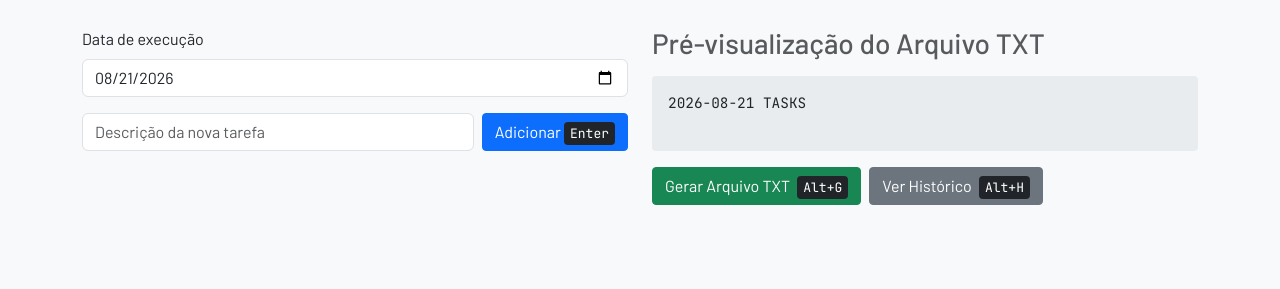
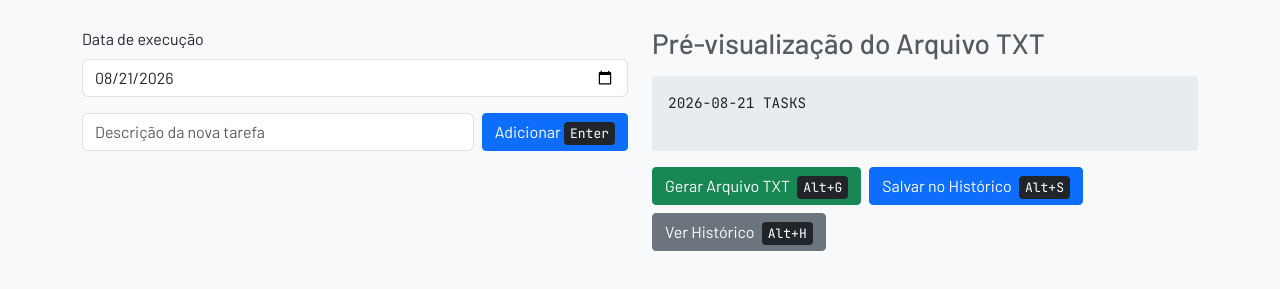
Before and after one commit to gabriersdev/daily-tasks-generator, a website: page index.html in a window 1280 px wide. Shown: the part 103-392 px from the top of the page. Drawn offline with nearby package versions, Linux system fonts and the light colour scheme; some packages are replaced by stand-ins of ours; a script that the page names is missing.

Commit message:
feat: implement task history persistence and manual saving functionality

```diff
--- a/assets/js/main.js
+++ b/assets/js/main.js
@@ -167,7 +167,13 @@ const app = createApp({
       anchor.click();
       document.body.removeChild(anchor);
 
-      this.saveToHistory();
+      Swal.fire({
+        icon: 'success',
+        title: 'Sucesso',
+        text: 'Arquivo TXT gerado com sucesso!',
+        timer: 1500,
+        showConfirmButton: false
+      });
     },
 
     saveToHistory() {
@@ -178,11 +184,51 @@ const app = createApp({
 
       this.history.push(entry);
       localStorage.setItem(lsKeys.history, JSON.stringify(this.history));
+    },
 
+    saveToHistoryManual() {
+      if (this.tasks.length === 0) {
+        Swal.fire({
+          icon: 'warning',
+          title: 'Lista Vazia',
+          text: 'Adicione pelo menos uma tarefa antes de salvar no histórico.',
+          confirmButtonColor: '#0d6efd'
+        });
+        return;
+      }
+
+      const hasDuplicate = this.history.some(item => item.date === this.taskDate);
+
+      if (hasDuplicate) {
+        Swal.fire({
+          title: 'Data já existe no histórico',
+          text: 'Já existe um registro para esta data. Deseja salvar mesmo assim?',
+          icon: 'question',
+          showCancelButton: true,
+          confirmButtonColor: '#0d6efd',
+          cancelButtonColor: '#6c757d',
+          confirmButtonText: 'Sim, salvar',
+          cancelButtonText: 'Cancelar'
+        }).then((result) => {
+          if (result.isConfirmed) {
+            this.saveToHistory();
+            Swal.fire({
+              icon: 'success',
+              title: 'Salvo!',
+              text: 'Tarefas salvas no histórico com sucesso!',
+              timer: 1500,
+              showConfirmButton: false
+            });
+          }
+        });
+        return;
+      }
+
+      this.saveToHistory();
       Swal.fire({
         icon: 'success',
-        title: 'Sucesso',
-        text: 'Arquivo gerado e salvo no histórico!',
+        title: 'Salvo!',
+        text: 'Tarefas salvas no histórico com sucesso!',
         timer: 1500,
         showConfirmButton: false
       });
--- a/index.html
+++ b/index.html
@@ -90,6 +90,10 @@
         <div class="d-flex align-items-center gap-2 flex-wrap mt-3">
           <button class="btn btn-success rounded-1" @click="generateTxt" accesskey="g" title="Atalho: letra G" data-tooltip="true" data-bs-placement="top">
             Gerar Arquivo TXT <kbd class="ms-1 text-small">Alt+G</kbd>
+          </button>
+
+          <button class="btn btn-primary rounded-1" @click="saveToHistoryManual" accesskey="s" title="Atalho: letra S" data-tooltip="true" data-bs-placement="top">
+            Salvar no Histórico <kbd class="ms-1 text-small">Alt+S</kbd>
           </button>
 
           <button
```
